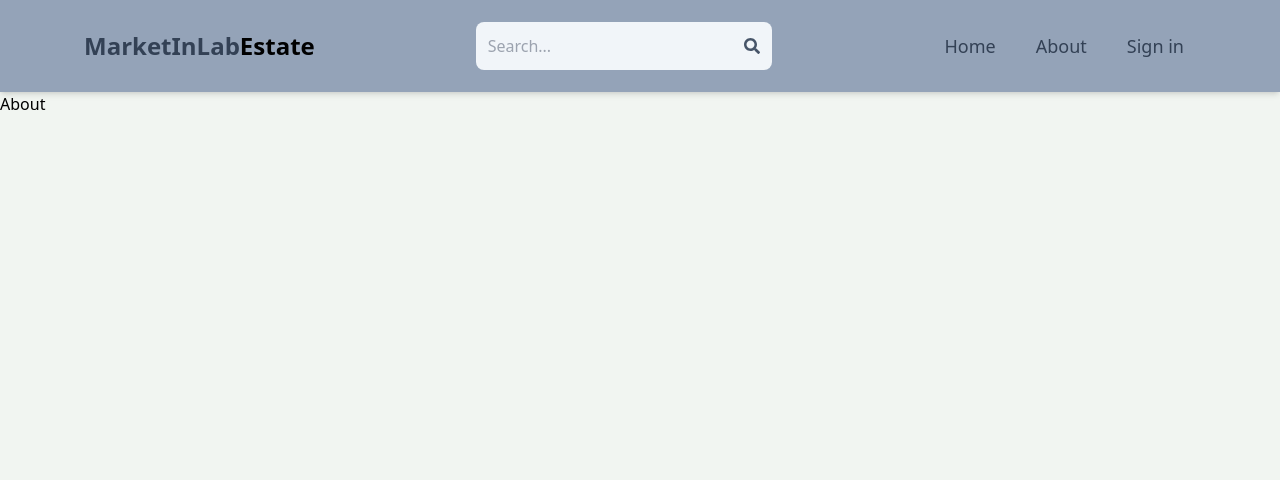
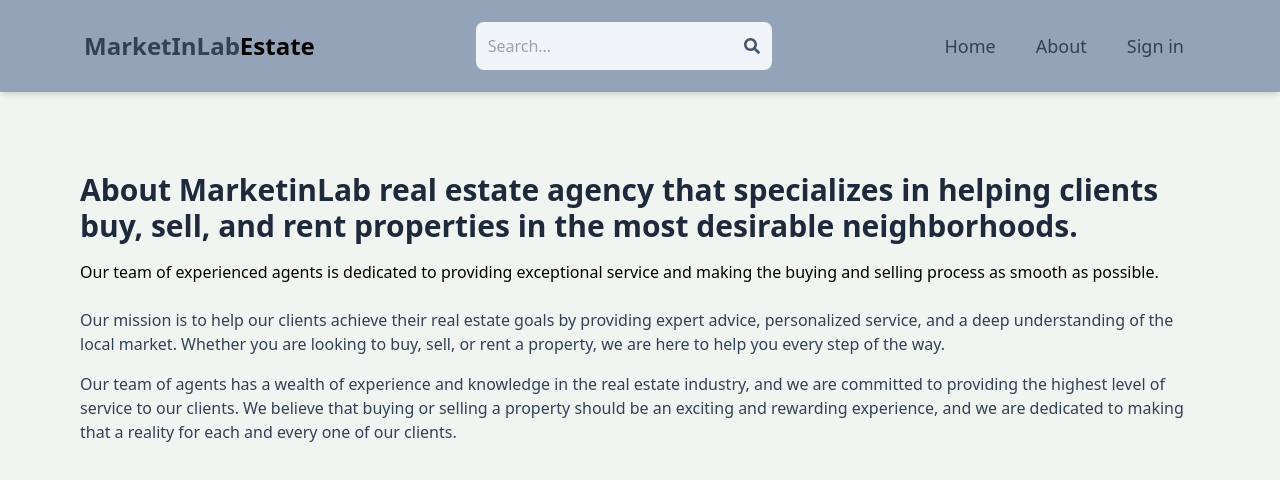
Before and after one commit to SagarBawanthade/RealEState_Project, a React (Vite) app in the folder client/: page /about in a window 1280 px wide. Shown: the top 480 px of the page. Built offline with nearby package versions, Linux system fonts and the light colour scheme; no server answers.

Commit message:
complete about page

```diff
--- a/client/index.html
+++ b/client/index.html
@@ -1,4 +1,4 @@
-<!doctype html>
+<!DOCTYPE html>
 <html lang="en">
 
 <head>
--- a/client/src/pages/About.jsx
+++ b/client/src/pages/About.jsx
@@ -1,3 +1,30 @@
 export default function About() {
-  return <div>About</div>;
+  return (
+    <div className="py-20 px-4 max-w-6xl mx-auto">
+      <h1 className="text-3xl font-bold mb-4 text-slate-800">
+        About MarketinLab real estate agency that specializes in helping clients
+        buy, sell, and rent properties in the most desirable neighborhoods.
+      </h1>
+
+      <p>
+        Our team of experienced agents is dedicated to providing exceptional
+        service and making the buying and selling process as smooth as possible.
+      </p>
+      <br />
+
+      <p className="mb-4 text-slate-700">
+        Our mission is to help our clients achieve their real estate goals by
+        providing expert advice, personalized service, and a deep understanding
+        of the local market. Whether you are looking to buy, sell, or rent a
+        property, we are here to help you every step of the way.
+      </p>
+      <p className="mb-4 text-slate-700">
+        Our team of agents has a wealth of experience and knowledge in the real
+        estate industry, and we are committed to providing the highest level of
+        service to our clients. We believe that buying or selling a property
+        should be an exciting and rewarding experience, and we are dedicated to
+        making that a reality for each and every one of our clients.
+      </p>
+    </div>
+  );
 }
```
